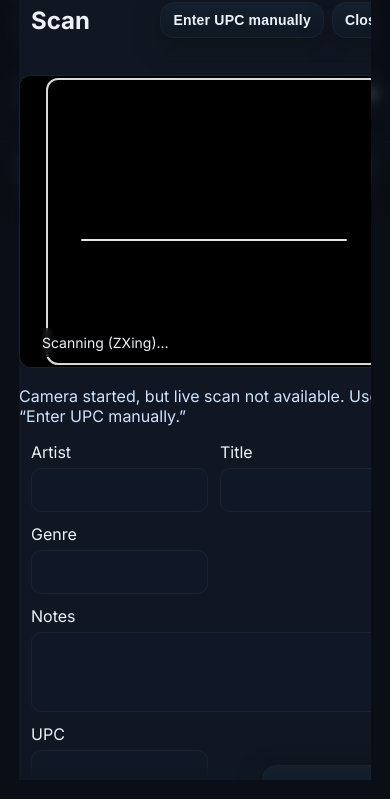
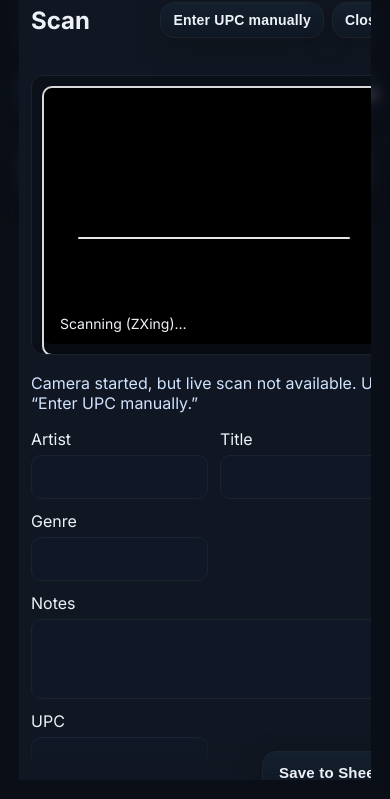
Before and after one commit to kyledotdesign-code/vinyl-collection, a plain HTML site: page index.html in a window 390 px wide. Both pictures are taken after a click on the button "Scan". Shown: the part 45-844 px from the top of the page. Drawn offline with Linux system fonts and the light colour scheme; no server answers.

Commit message:
Update styles.css

```diff
--- a/styles.css
+++ b/styles.css
@@ -109,7 +109,15 @@ main{padding: calc(var(--header-h) + 12px) clamp(10px,2vw,28px) 28px}
 }
 
 /* Card */
-.card{scroll-snap-align:start;background:var(--card);border:1px solid var(--border);border-radius:18px;padding:10px;box-shadow:var(--shadow)}
+.card{
+  scroll-snap-align:start;
+  scroll-snap-stop: always;        /* <- stop drifting past cards */
+  background:var(--card);
+  border:1px solid var(--border);
+  border-radius:18px;
+  padding:10px;
+  box-shadow:var(--shadow)
+}
 .sleeve{perspective:1200px;position:relative;width:100%;aspect-ratio:1/1;border-radius:12px;overflow:hidden}
 .face{position:absolute;inset:0;backface-visibility:hidden;transform-style:preserve-3d;transition:transform .5s cubic-bezier(.2,.7,.2,1)}
 .card.flipped .front{transform:rotateY(180deg)}
@@ -137,7 +145,7 @@ dialog#statsModal::backdrop{backdrop-filter: blur(5px); background: rgba(9,12,20
 .chips{display:flex;flex-wrap:wrap;gap:8px}
 .chip{background:#142549;border:1px solid #20335d;color:#cfe2ff;padding:6px 10px;border-radius:999px;font-weight:800}
 
-/* Scan modal (unchanged visuals) */
+/* Scan modal */
 dialog#scanModal{border:none;padding:0;background:transparent}
 dialog#scanModal::backdrop{backdrop-filter: blur(6px); background: rgba(9,12,20,.55)}
 .scan-card{
@@ -146,56 +154,84 @@ dialog#scanModal::backdrop{backdrop-filter: blur(6px); background: rgba(9,12,20,
   border:none;border-radius:16px;background:#111722;color:var(--fg);box-shadow:var(--shadow);
   display:flex;flex-direction:column;gap:12px;overflow:auto;
   overscroll-behavior: contain;
+
+  /* NEW: pad content so video/frame/buttons never touch rounded edges */
+  padding: calc(12px + env(safe-area-inset-top,0px))
+           clamp(12px, 3vw, 18px)
+           calc(14px + env(safe-area-inset-bottom,0px));
 }
 .scan-head{
   position:sticky; top:0; z-index:2;
   display:flex;align-items:center;justify-content:space-between;gap:10px;
   background:linear-gradient(180deg, #111722 92%, rgba(17,23,34,0));
-  padding:12px clamp(12px, 2vw, 18px) 8px;
+  padding:0 0 8px;
 }
 .scan-actions{display:flex;gap:8px;flex-wrap:nowrap}
-.video-wrap{position:relative;border:1px solid var(--border);border-radius:12px;overflow:hidden;background:#0a0f18;flex:0 0 auto}
-.video-wrap video{display:block;width:100%;max-height:46dvh;aspect-ratio: 4 / 3; object-fit:cover;background:#000}
-.scan-overlay{position:absolute;inset:0;display:grid;place-items:center;pointer-events:none}
+.video-wrap{
+  position:relative;border:1px solid var(--border);border-radius:12px;overflow:hidden;background:#0a0f18;flex:0 0 auto;
+
+  /* NEW: inner breathing room so the scan frame never looks clipped */
+  padding:10px;
+}
+.video-wrap video{
+  display:block;width:100%;
+  max-height:46dvh;
+  aspect-ratio: 4 / 3; object-fit:cover; background:#000;
+  border-radius:10px;
+}
+.scan-overlay{position:absolute;inset:10px;display:grid;place-items:center;pointer-events:none}
 .scan-frame{
-  position:relative;width:min(82vw, 460px);height:min(36dvh, 320px);
-  border:2px solid rgba(255,255,255,.85);border-radius:12px;box-shadow: 0 0 0 9999px rgba(0,0,0,.35) inset;
+  position:relative;
+  width:100%;
+  height:min(34dvh, 300px);
+  border:2px solid rgba(255,255,255,.85);
+  border-radius:10px;
+  box-shadow: 0 0 0 9999px rgba(0,0,0,.35) inset;
 }
 .scan-frame::after{
   content:""; position:absolute; left:10%; right:10%; height:2px; top:10%;
-  background:rgba(255,255,255,.9); border-radius:2px; animation:sweep 2.2s ease-in-out infinite;
+  background:rgba(255,255,255,.9); border-radius:2px;
+  animation:sweep 2.2s ease-in-out infinite;
 }
-@keyframes sweep{ 0%{top:10%} 50%{top:calc(100% - 10%)} 100%{top:10%} }
-.scan-hint{ position:absolute;left:12px;bottom:10px;background:rgba(0,0,0,.55);padding:6px 10px;border-radius:8px;backdrop-filter: blur(3px) }
+@keyframes sweep{ 0%{ top:10% } 50%{ top:calc(100% - 10%) } 100%{ top:10% } }
+.scan-hint{
+  position:absolute;left:18px;bottom:16px;background:rgba(0,0,0,.55);padding:6px 10px;border-radius:8px;
+  backdrop-filter: blur(3px);
+}
 .scan-status{margin-top:6px;color:#cfe2ff}
-.form-grid{display:grid;grid-template-columns:repeat(2,minmax(0,1fr));gap:12px;margin-top:4px;padding:0 clamp(12px,2vw,18px) 12px}
+
+/* Form */
+.form-grid{display:grid;grid-template-columns:repeat(2,minmax(0,1fr));gap:12px;margin-top:4px}
 .form-grid label{display:grid;gap:6px}
 .form-grid label.wide{grid-column:1 / -1}
-.form-grid input,.form-grid textarea{width:100%;padding:12px 14px;border-radius:10px;border:1px solid var(--border);background:#101827;color:#fff;font-size:16px}
+.form-grid input,.form-grid textarea{
+  width:100%; padding:12px 14px; border-radius:10px;
+  border:1px solid var(--border); background:#101827; color:#fff; font-size:16px;
+}
 .form-actions{grid-column:1/-1;display:flex;justify-content:flex-end;margin-top:4px}
-.form-actions.sticky{position:sticky;bottom:0;z-index:1;padding:10px 0;background:linear-gradient(180deg, rgba(17,23,34,0), rgba(17,23,34,1) 40%);margin-top:8px}
+.form-actions.sticky{
+  position:sticky; bottom:0; z-index:1;
+  padding:10px 0;
+  background:linear-gradient(180deg, rgba(17,23,34,0), rgba(17,23,34,1) 40%);
+  margin-top:8px;
+}
 
 /* === MOBILE POLISH (iPhone 17 Pro Max included) === */
 @media (max-width: 720px){
   .btn-row{justify-content:flex-start}
   main{padding: calc(var(--header-h) + 10px) 12px 20px}
 
-  /* Center the single card precisely within the content width (not 100vw) */
   .scroller{
-    --card-w: 86vw;                /* base width of a card on phones */
+    --card-w: 86vw;
     grid-auto-columns: var(--card-w);
-    padding:14px 0 26px;           /* remove side pad; main already has it */
+    padding:14px 0 26px;     /* no side padding; we center with spacers */
     gap:16px;
     scroll-snap-type:x mandatory;
   }
-  /* spacers use container width (100%), not 100vw, so it's perfectly centered inside main */
   .scroller::before,
   .scroller::after{ content:""; display:block; width:calc((100% - var(--card-w))/2); }
-
-  /* snap to center on phones */
   .card{ scroll-snap-align: center; }
 
-  /* arrows respect safe areas and tuck in slightly */
   .nav-arrow{ width:42px; height:42px; }
   .nav-arrow.left{ left: max(6px, env(safe-area-inset-left, 0px) + 6px); }
   .nav-arrow.right{ right: max(6px, env(safe-area-inset-right, 0px) + 6px); }
@@ -204,12 +240,11 @@ dialog#scanModal::backdrop{backdrop-filter: blur(6px); background: rgba(9,12,20,
 
   dialog#scanModal{padding:0}
   .scan-card{
-    width:100svw; max-width:none;             /* small viewport width to avoid iOS bounce */
+    width:100svw; max-width:none;
     height:100dvh; max-height:none;
     border-radius:16px 16px 0 0;
-    padding-bottom: env(safe-area-inset-bottom, 0px);
   }
-  .scan-frame{width:86vw; height:min(34dvh, 300px)}
+  .scan-frame{height:min(32dvh, 280px)}
   .scan-hint{font-size:14px}
 }
 
```
